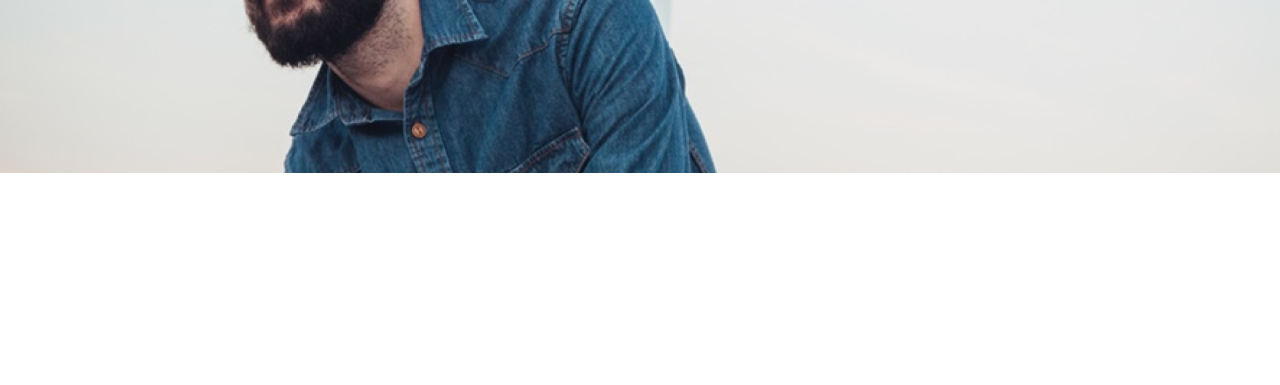
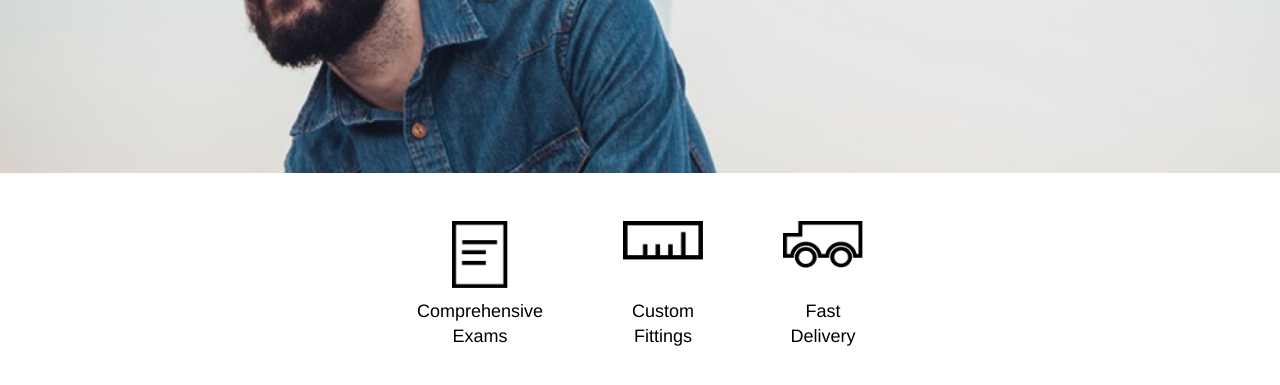
Before and after one commit to Ibarra11/TortoiseShellOptics, a plain HTML site: page index.html in a window 1280 px wide. Shown: the part 323-708 px from the top of the page. Drawn offline with Linux system fonts and the light colour scheme.

Commit message:
Services Section for Desktop Version

```diff
--- a/index.html
+++ b/index.html
@@ -32,5 +32,30 @@
 		</div>
 		</header>
 
+		<div class="content-container">
+			<div id="services">
+				<div id="exams"  class="service-container">
+					<img id="img-sm" src="./resources/images/paper-icon.png">
+					<p>Comprehensive <br> Exams</p>
+				</div>
+				<div id="custom" class="service-container">
+					<img class="img-md" src="./resources/images/ruler-icon.png">
+					<p>Custom <br> Fittings</p>
+				</div>
+				<div id="delivery" class="service-container">
+					<img class="img-md" src="./resources/images/truck-icon.png">
+					<p>Fast <br> Delivery</p>
+				</div>
+			</div>
+			<div id="
+			site-info">
+
+			</div>
+
+			<footer>
+
+			</footer>
+		</div>
+
 	</body>
 </html>
--- a/resources/css/style.css
+++ b/resources/css/style.css
@@ -8,6 +8,7 @@ body{
 	width: 960px;
 	margin: 0 auto;
 }
+
 
 .flex{
 	display: flex;
@@ -69,3 +70,31 @@ header .slogan h2{
 	line-height: 1.2;
 	font-size: 2rem;
 }
+
+/*Services Section*/
+#services{
+	display: flex;
+	margin: 3rem 0;
+	justify-content: center;
+}
+
+#services .service-container{
+	height: 8rem;
+	display: flex;
+	flex-direction: column;
+	align-items: center;
+	justify-content: space-between;
+	text-align: center;
+}
+
+ #custom, #delivery{
+	margin-left: 5rem;
+}
+
+.service-container #img-sm{
+	width: 3.5rem
+}
+
+.service-container .img-md{
+	width: 5rem;
+}
```
